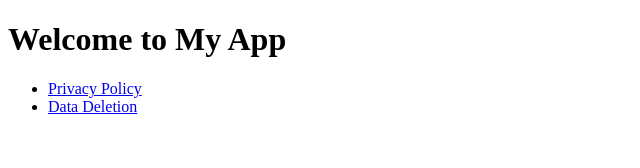
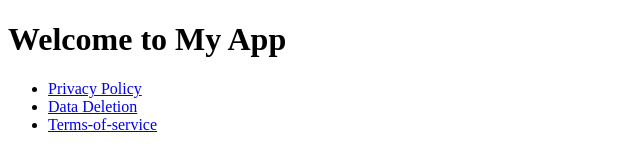
Before and after one commit to Thanhtin5520/qrquet, a plain HTML site: page index.html in a window 1280 px wide. Shown: the whole page, without its empty margins (0-640 px from the left). Drawn offline with Linux system fonts and the light colour scheme.

Commit message:
Update index.html

```diff
--- a/index.html
+++ b/index.html
@@ -11,6 +11,7 @@
         <ul>
             <li><a href="privacy-policy.html">Privacy Policy</a></li>
             <li><a href="data-deletion.html">Data Deletion</a></li>
+              <li><a href="terms-of-service.html">Terms-of-service</a></li>
         </ul>
     </nav>
 </body>
```
